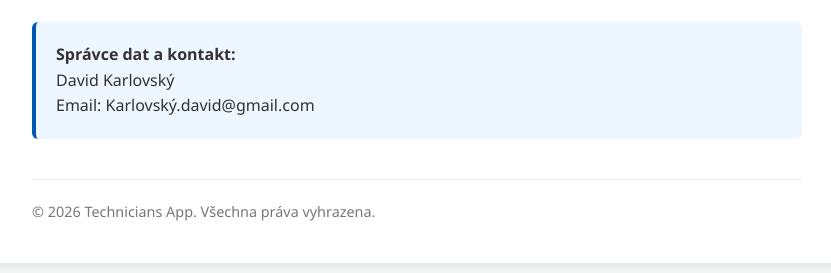
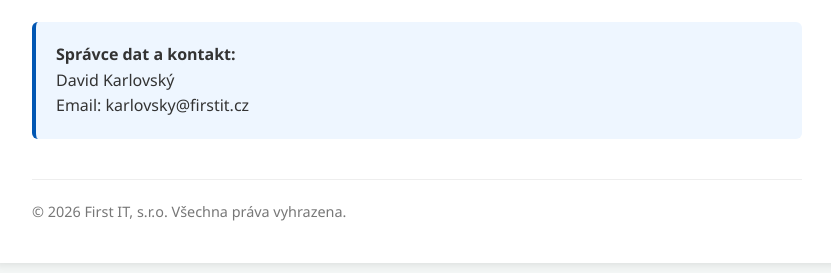
Before and after one commit to DavidKarlovsky/technicians-app-privacy, a plain HTML site: page index.html in a window 1280 px wide. Shown: the part 1264-1537 px from the top of the page, without its empty margins (223-1054 px from the left). Drawn offline with Linux system fonts and the light colour scheme.

Commit message:
Update index.html

```diff
--- a/index.html
+++ b/index.html
@@ -48,11 +48,11 @@
     <div class="contact-box">
         <strong>Správce dat a kontakt:</strong><br>
         David Karlovský<br>
-        Email: Karlovský.david@gmail.com
+        Email: karlovsky@firstit.cz
     </div>
 
     <div class="footer">
-        © 2026 Technicians App. Všechna práva vyhrazena.
+        © 2026 First IT, s.r.o. Všechna práva vyhrazena.
     </div>
 </div>
 
```
